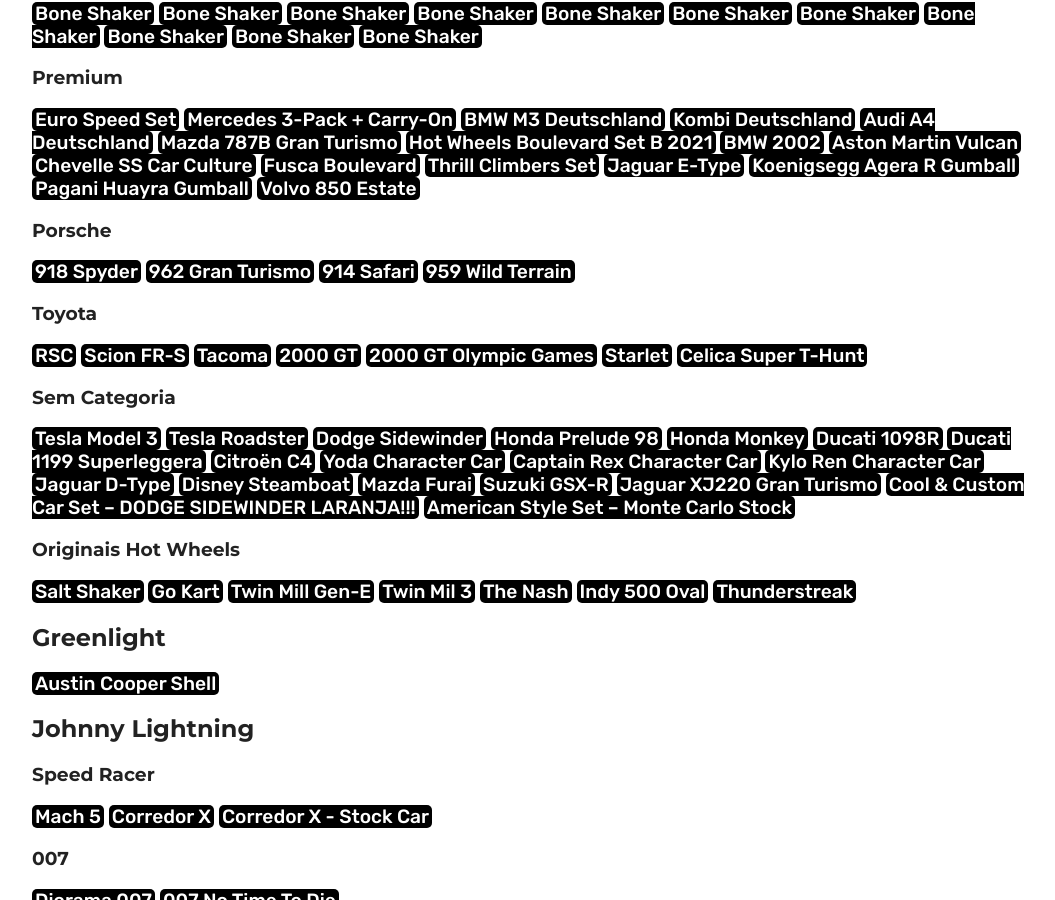
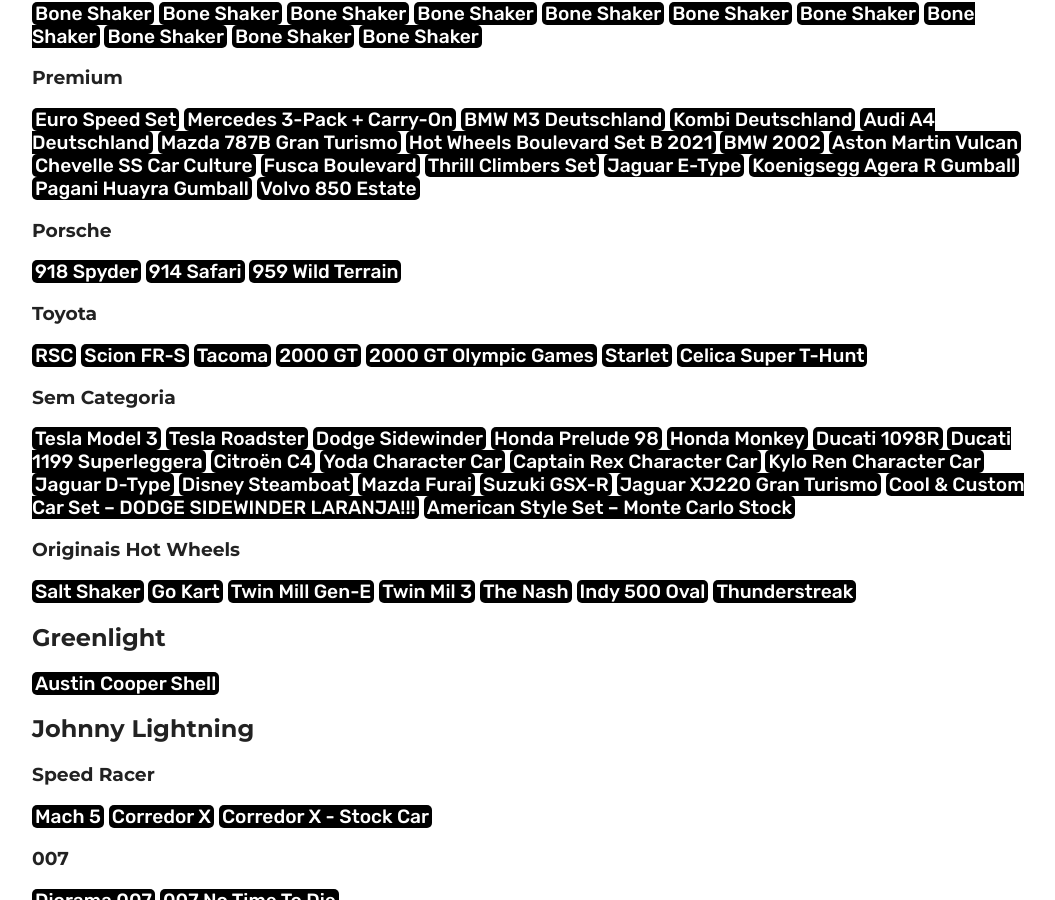
Before and after one commit to loloop/loloop.github.io, a Jekyll site: the page built from wishlist/index.md, in a window 1280 px wide and 900 px high, scrolled down 1698 px. Shown: the whole window, without its empty margins (108-1163 px from the left). Built offline with Jekyll 4.4.1, drawn with Linux system fonts in a browser that asks for light colours.

Commit message:
Update index.md

```diff
--- a/wishlist/index.md
+++ b/wishlist/index.md
@@ -170,7 +170,6 @@
 
 ### Porsche
 [918 Spyder](https://arteemminiaturas.com.br/website/loja_detalhes.asp?loja_cat=&loja_sub=&loja_item=16302)
-[962 Gran Turismo](https://universohotwheels.com.br/product-page/hot-wheels-entertainment-porsche-962/)
 [914 Safari](https://universohotwheels.com.br/product-page/hot-wheels-nightburnerz-porsche-914-safari-2/)
 [959 Wild Terrain](https://universohotwheels.com.br/product-page/hot-wheels-car-culture-wild-terrain-porsche-959-1986/)
 
```
